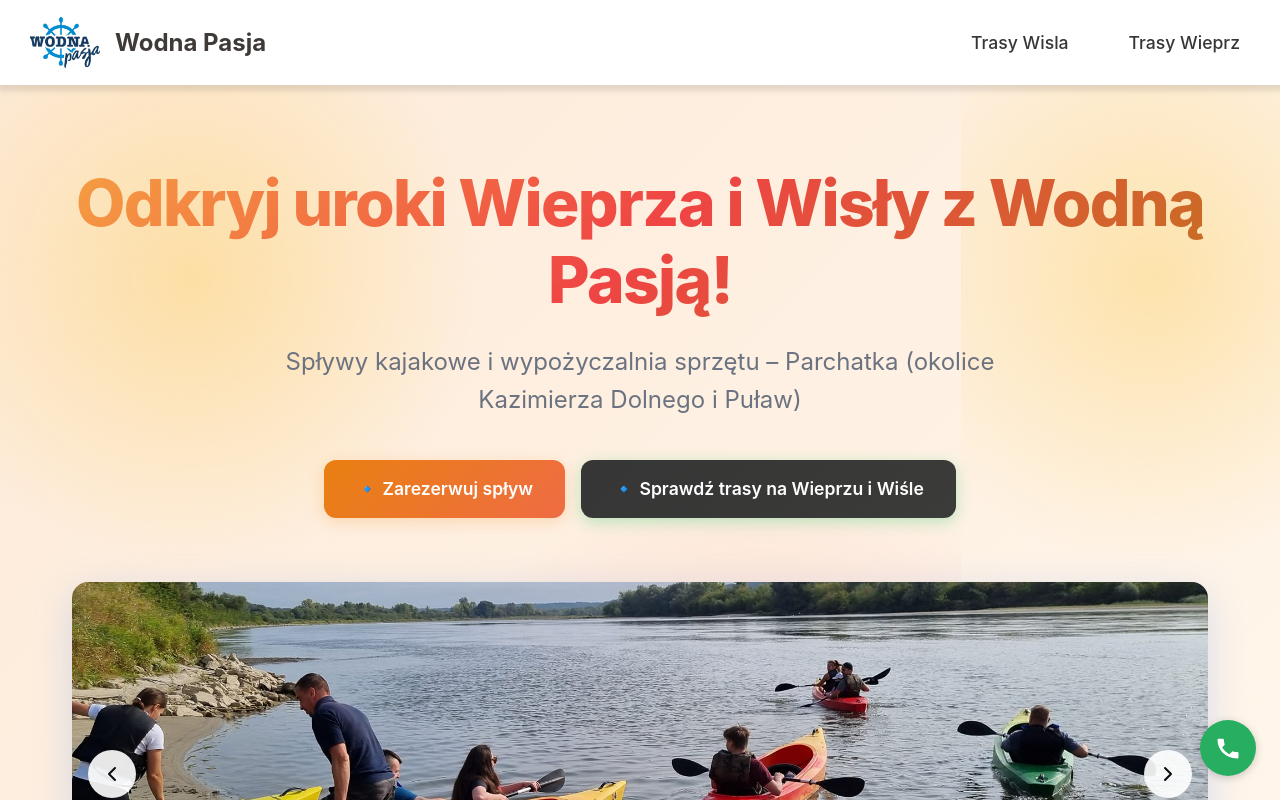
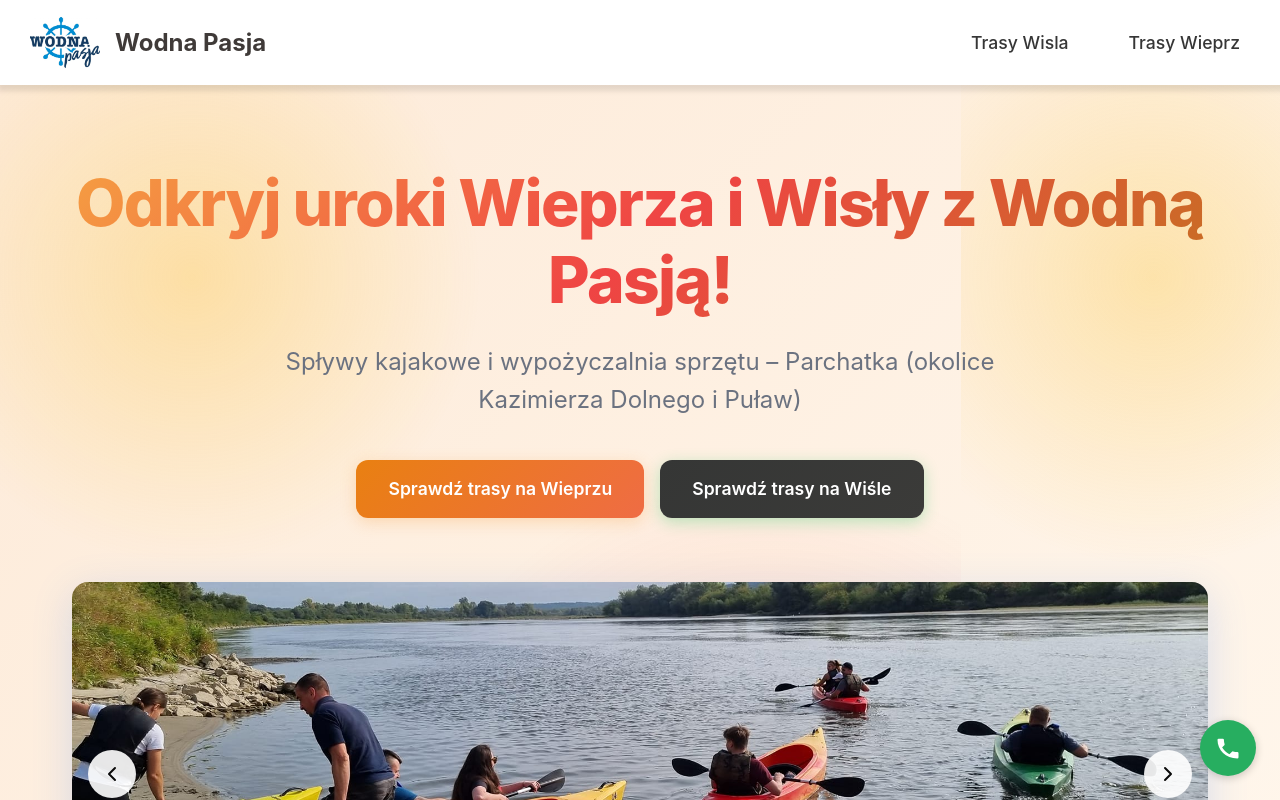
Before and after one commit to Baziovsky00/kajaki-wodna-pasja, a Next.js app: page / in a window 1280 px wide. Shown: the top 800 px of the page. Built offline with nearby package versions, Linux system fonts and the light colour scheme.

Commit message:
push changes

```diff
--- a/src/app/components/LandingPageClient.tsx
+++ b/src/app/components/LandingPageClient.tsx
@@ -84,24 +84,24 @@ const LandingPageClient = () => {
               Spływy kajakowe i wypożyczalnia sprzętu – Parchatka (okolice Kazimierza Dolnego i Puław)
             </motion.p>
             <motion.div className={styles.heroButtons} variants={fadeInUp}>
-              <Link href={"/#kontakt"}>
+              <Link href={"/trasy-wieprz"}>
                 <motion.button
                   className={styles.primaryButton}
                   whileHover={{ scale: 1.05, y: -2 }}
                   whileTap={{ scale: 0.95 }}
                   transition={{ type: "spring", stiffness: 400, damping: 17 }}
                 >
-                  🔹 Zarezerwuj spływ
+                  Sprawdź trasy na Wieprzu
                 </motion.button>
               </Link>
-              <Link href="/trasy">
+              <Link href="/trasy-wisla">
                 <motion.button
                   className={styles.secondaryButton}
                   whileHover={{ scale: 1.05, y: -2 }}
                   whileTap={{ scale: 0.95 }}
                   transition={{ type: "spring", stiffness: 400, damping: 17 }}
                 >
-                  🔹 Sprawdź trasy na Wieprzu i Wiśle
+                  Sprawdź trasy na Wiśle
                 </motion.button>
               </Link>
             </motion.div>
```
